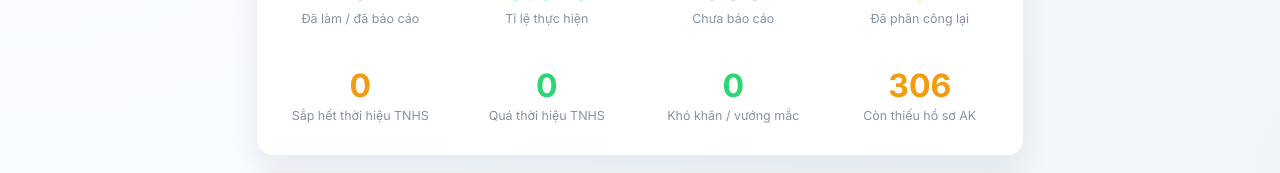
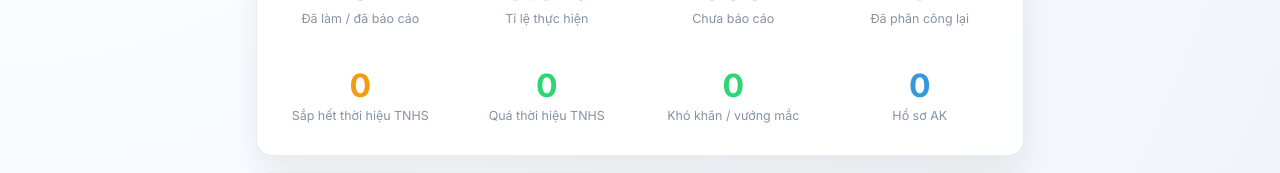
Before and after one commit to Thangsw/investigation-report, a React (Vite) app: page / in a window 1280 px wide. Shown: the part 428-601 px from the top of the page. Built offline with nearby package versions, Linux system fonts and the light colour scheme; no server answers.

Commit message:
Show AK count in progress summary

```diff
--- a/src/components/StatsCards.tsx
+++ b/src/components/StatsCards.tsx
@@ -11,7 +11,6 @@ export default function StatsCards({ reports }: Props) {
   const maxDTV = dtvEntries[0]?.[1] || 1;
   const completionRateLabel = `${metrics.completionRate.toFixed(1)}%`;
   const extractionRateLabel = `${metrics.extractionRate.toFixed(1)}%`;
-  const showMissingAKCard = metrics.adCount === 0;
 
   return (
     <>
@@ -73,12 +72,8 @@ export default function StatsCards({ reports }: Props) {
             <div className="stat-label">Khó khăn / vướng mắc</div>
           </div>
           <div className="stat-card">
-            <div className="stat-value amber">
-              {showMissingAKCard ? metrics.remainingToReport : metrics.adCount}
-            </div>
-            <div className="stat-label">
-              {showMissingAKCard ? 'Còn thiếu hồ sơ AK' : 'Hồ sơ AD'}
-            </div>
+            <div className="stat-value blue">{metrics.akCount}</div>
+            <div className="stat-label">Hồ sơ AK</div>
           </div>
         </div>
       </div>
```
